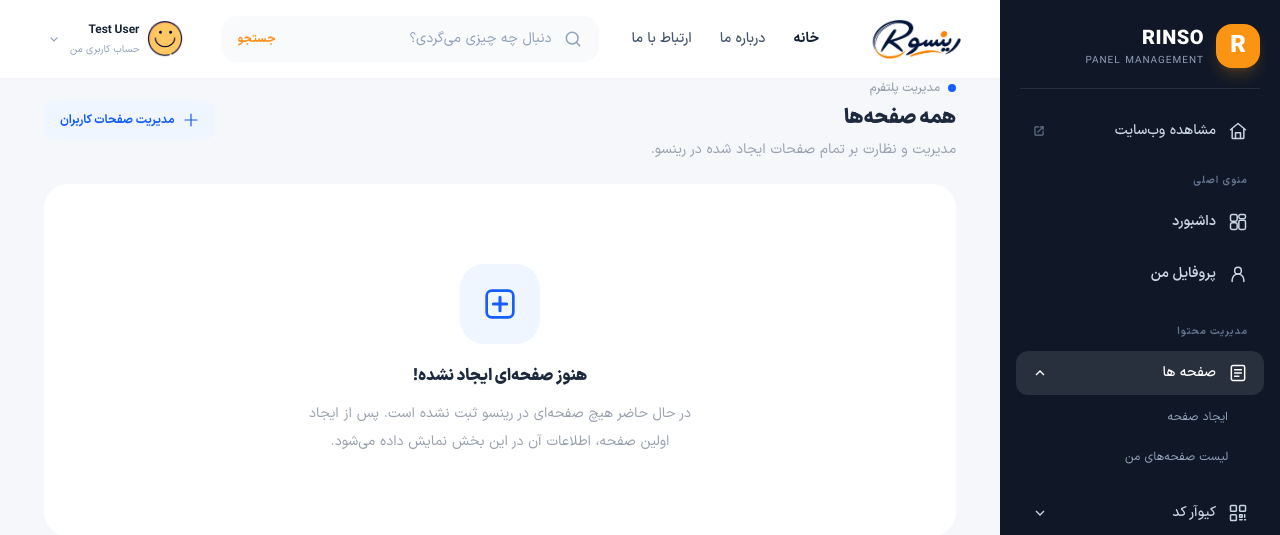
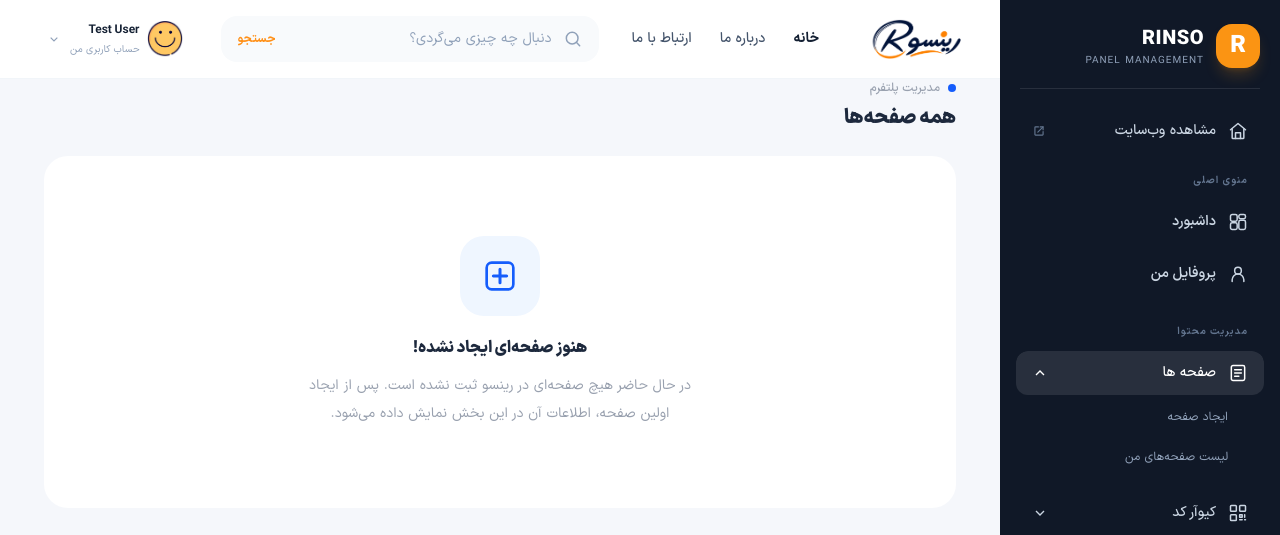
Before and after one commit to eabbas/rinso, a Laravel app: page /page/list in a window 1280 px wide. Shown: the top 535 px of the page. Run offline with Laravel 12, Linux system fonts and the light colour scheme; a user stored in the database is signed in; data comes from the database, SQL or seed files in the repository; data that the repository does not hold is empty; some libraries are stand-ins or nearby versions.

Commit message:
page index fornt

```diff
--- a/resources/views/admin/pages/index.blade.php
+++ b/resources/views/admin/pages/index.blade.php
@@ -19,17 +19,7 @@
                 همه صفحه‌ها
             </h2>
 
-            <p class="text-sm text-gray-400 mt-2">
-                مدیریت و نظارت بر تمام صفحات ایجاد شده در رینسو.
-            </p>
-        </div>
 
-        <div class="flex items-center gap-2 text-xs font-bold text-blue-600 bg-blue-50 px-4 py-3 rounded-xl w-fit">
-            <svg class="size-4" fill="none" stroke="currentColor" viewBox="0 0 24 24">
-                <path stroke-width="1.8" stroke-linecap="round" stroke-linejoin="round"
-                      d="M12 3v18m9-9H3"/>
-            </svg>
-            مدیریت صفحات کاربران
         </div>
 
     </div>
@@ -46,7 +36,7 @@
                     <div>
                         <p class="text-xs text-gray-400">کل صفحات</p>
 
-                        <p class="text-2xl font-black text-slate-800 mt-2">
+                        <p class="text-2xl font-black text-slate-800 mt-2 in-fa">
                             {{ count($pages) }}
                         </p>
                     </div>
@@ -62,25 +52,6 @@
             </div>
 
 
-            <div class="bg-white border border-gray-100 rounded-2xl p-4 sm:p-5">
-                <div class="flex items-center justify-between gap-2">
-
-                    <div>
-                        <p class="text-xs text-gray-400">وضعیت اطلاعات</p>
-
-                        <p class="text-sm font-bold text-emerald-600 mt-3">
-                            اطلاعات در دسترس
-                        </p>
-                    </div>
-
-                    <div class="size-11 rounded-xl bg-emerald-50 text-emerald-600 flex items-center justify-center">
-                        <svg class="size-6" fill="none" stroke="currentColor" viewBox="0 0 24 24">
-                            <path d="m5 12 4 4L19 6" stroke-width="2" stroke-linecap="round" stroke-linejoin="round"/>
-                        </svg>
-                    </div>
-
-                </div>
-            </div>
 
         </div>
 
@@ -170,13 +141,17 @@
                                         </p>
                                     </a>
                                 </div>
-                                <span class="shrink-0 flex items-center gap-1.5 text-[10px] font-bold text-emerald-600 bg-emerald-50 px-2.5 py-1.5 rounded-full">
-
-                                    <span class="size-1.5 rounded-full bg-emerald-500"></span>
-
-                                    صفحه ثبت شده
-
-                                </span>
+                                @if ($page->active)
+                                    <span class="shrink-0 flex items-center gap-1.5 text-[10px] font-bold text-emerald-600 bg-emerald-50 px-2.5 py-1.5 rounded-full">
+                                        <span class="size-1.5 rounded-full bg-emerald-500"></span>
+                                    فعال
+                                    </span>
+                                @else
+                                    <span class="shrink-0 flex items-center gap-1.5 text-[10px] font-bold text-red-600 bg-red-50 px-2.5 py-1.5 rounded-full">
+                                        <span class="size-1.5 rounded-full bg-red-500"></span>
+                                    غیر فعال
+                                    </span>
+                                @endif
 
                             </div>
 
```
